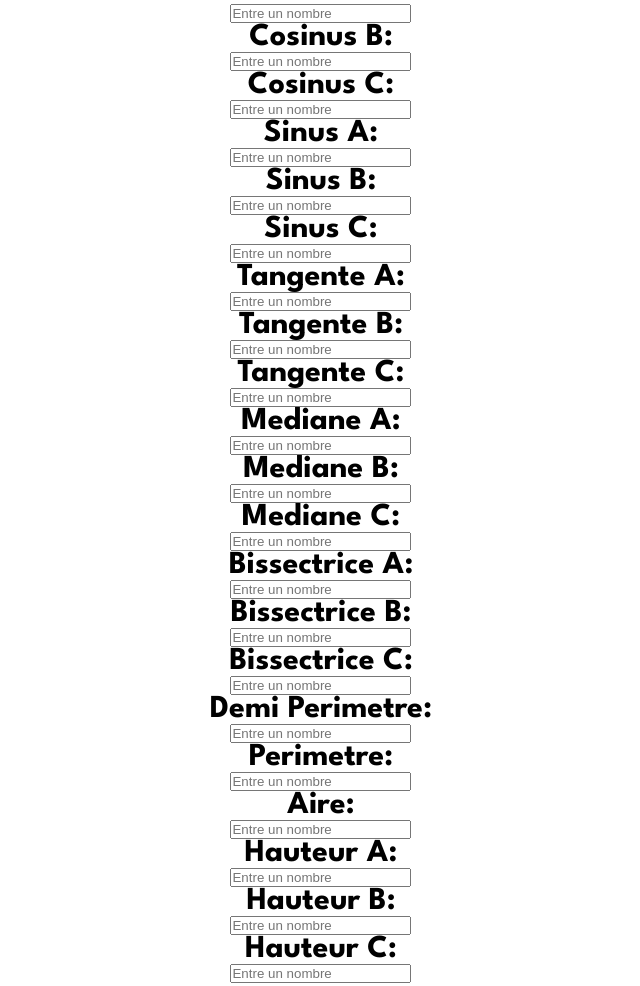
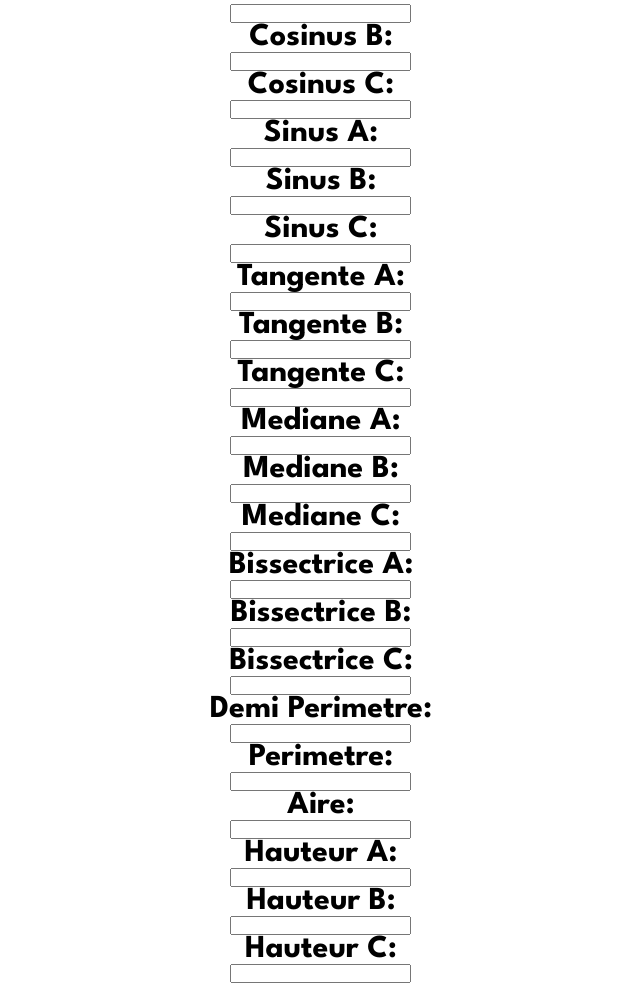
Before and after one commit to KevoWaZ/Triangle, a plain HTML site: page index.html in a window 1280 px wide. Shown: the part 360-1346 px from the top of the page, without its empty margins (319-959 px from the left). Drawn offline with nearby package versions, Linux system fonts and the light colour scheme.

Commit message:
Update index.html

```diff
--- a/index.html
+++ b/index.html
@@ -53,87 +53,87 @@
         </div>
         <div class="cosA">
             <h1>Cosinus A: </h1>
-            <input type="number" id="cosiA" placeholder="Entre un nombre">
+            <input type="number" id="cosiA">
         </div>
         <div class="cosB">
             <h1>Cosinus B: </h1>
-            <input type="number" id="cosiB" placeholder="Entre un nombre">
+            <input type="number" id="cosiB">
         </div>
         <div class="cosC">
             <h1>Cosinus C: </h1>
-            <input type="number" id="cosiC" placeholder="Entre un nombre">
+            <input type="number" id="cosiC">
         </div>
         <div class="sinA">
             <h1>Sinus A: </h1>
-            <input type="number" id="sinA" placeholder="Entre un nombre">
+            <input type="number" id="sinA">
         </div>
         <div class="sinB">
             <h1>Sinus B: </h1>
-            <input type="number" id="sinB" placeholder="Entre un nombre">
+            <input type="number" id="sinB">
         </div>
         <div class="sinC">
             <h1>Sinus C: </h1>
-            <input type="number" id="sinC" placeholder="Entre un nombre">
+            <input type="number" id="sinC">
         </div>
         <div class="tanA">
             <h1>Tangente A: </h1>
-            <input type="number" id="tanA" placeholder="Entre un nombre">
+            <input type="number" id="tanA">
         </div>
         <div class="tanB">
             <h1>Tangente B: </h1>
-            <input type="number" id="tanB" placeholder="Entre un nombre">
+            <input type="number" id="tanB">
         </div>
         <div class="tanC">
             <h1>Tangente C: </h1>
-            <input type="number" id="tanC" placeholder="Entre un nombre">
+            <input type="number" id="tanC">
         </div>
         <div class="medA">
             <h1>Mediane A: </h1>
-            <input type="number" id="medA" placeholder="Entre un nombre">
+            <input type="number" id="medA">
         </div>
         <div class="medB">
             <h1>Mediane B: </h1>
-            <input type="number" id="medB" placeholder="Entre un nombre">
+            <input type="number" id="medB">
         </div>
         <div class="medC">
             <h1>Mediane C: </h1>
-            <input type="number" id="medC" placeholder="Entre un nombre">
+            <input type="number" id="medC">
         </div>
         <div class="bisA">
             <h1>Bissectrice A: </h1>
-            <input type="number" id="bisA" placeholder="Entre un nombre">
+            <input type="number" id="bisA">
         </div>
         <div class="bisB">
             <h1>Bissectrice B: </h1>
-            <input type="number" id="bisB" placeholder="Entre un nombre">
+            <input type="number" id="bisB">
         </div>
         <div class="bisC">
             <h1>Bissectrice C: </h1>
-            <input type="number" id="bisC" placeholder="Entre un nombre">
+            <input type="number" id="bisC">
         </div>
         <div class="demiP">
             <h1>Demi Perimetre: </h1>
-            <input type="number" id="demiP" placeholder="Entre un nombre">
+            <input type="number" id="demiP">
         </div>
         <div class="perimetre">
             <h1>Perimetre: </h1>
-            <input type="number" id="perimetre" placeholder="Entre un nombre">
+            <input type="number" id="perimetre">
         </div>
         <div class="aire">
             <h1>Aire: </h1>
-            <input type="number" id="aire" placeholder="Entre un nombre">
+            <input type="number" id="aire">
         </div>
         <div class="hauteurA">
             <h1>Hauteur A: </h1>
-            <input type="number" id="hauteurA" placeholder="Entre un nombre">
+            <input type="number" id="hauteurA">
         </div>
         <div class="hauteurB">
             <h1>Hauteur B: </h1>
-            <input type="number" id="hauteurB" placeholder="Entre un nombre">
+            <input type="number" id="hauteurB">
         </div>
         <div class="hauteurC">
             <h1>Hauteur C: </h1>
-            <input type="number" id="hauteurC" placeholder="Entre un nombre">
+            <input type="number" id="hauteurC">
         </div>
     </div>
 
```
